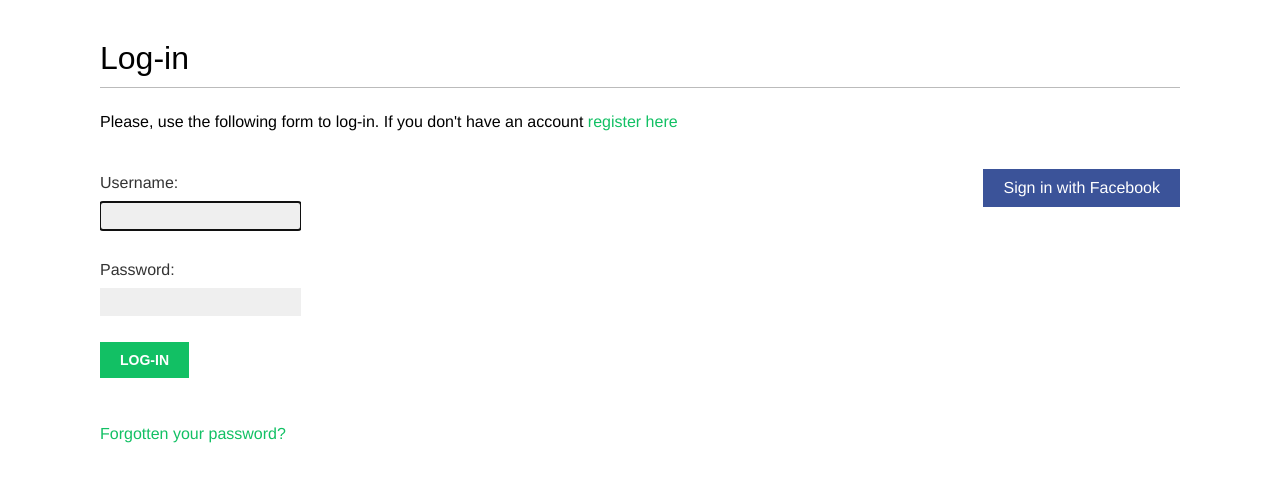
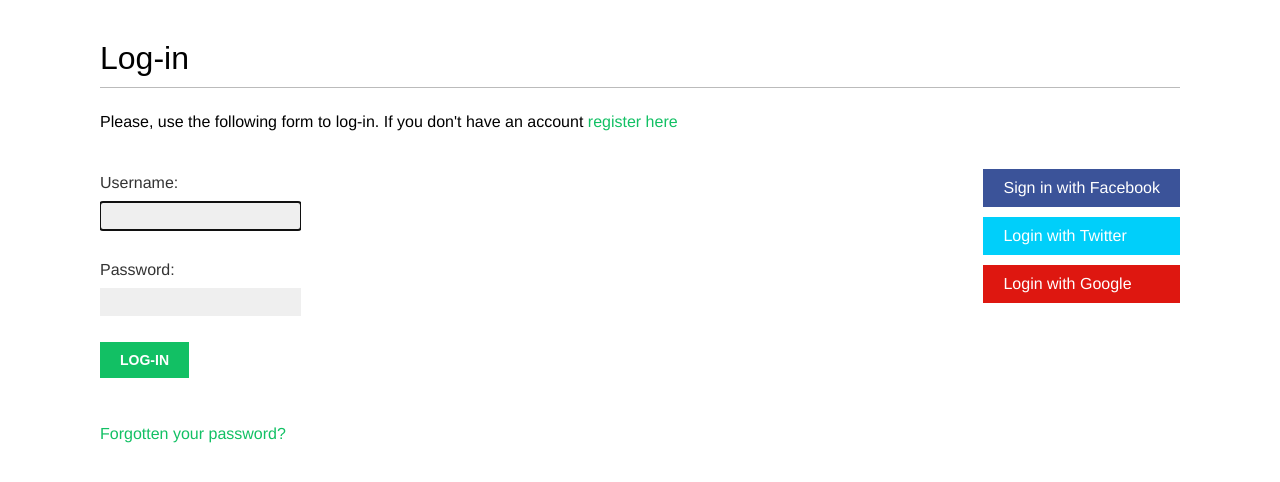
Before and after one commit to dhinesh-kumar-m/social-website, a Django app: page /account/login/ in a window 1280 px wide. Shown: the part 47-529 px from the top of the page. Run offline with Django 4.2, Linux system fonts and the light colour scheme; parts of the project's set-up code (start-up, migrations or seed data) failed here and were passed over; some web fonts are replaced.

Commit message:
Add twitter and google auth

```diff
--- a/account/templates/registration/login.html
+++ b/account/templates/registration/login.html
@@ -26,6 +26,14 @@
     <a href="{% url 'social:begin' 'facebook' %}">Sign in with
    Facebook</a>
     </li>
+    <li class="twitter">
+        <a href="{% url 'social:begin' 'twitter' %}">Login with Twitter</a>
+       </li>
+       <li class="google">
+        <a href="{% url 'social:begin' 'google-oauth2' %}">Login with
+       Google</a>
+       </li>
+
     </ul>
    </div>
 {% endblock %}
```
Also changed, not shown: bookmarks/settings.py (+7 -1 lines), db.sqlite3, 1 other file.
